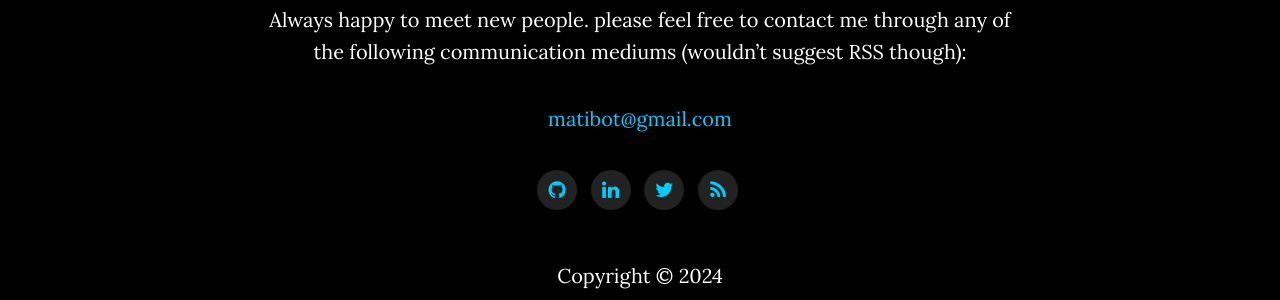
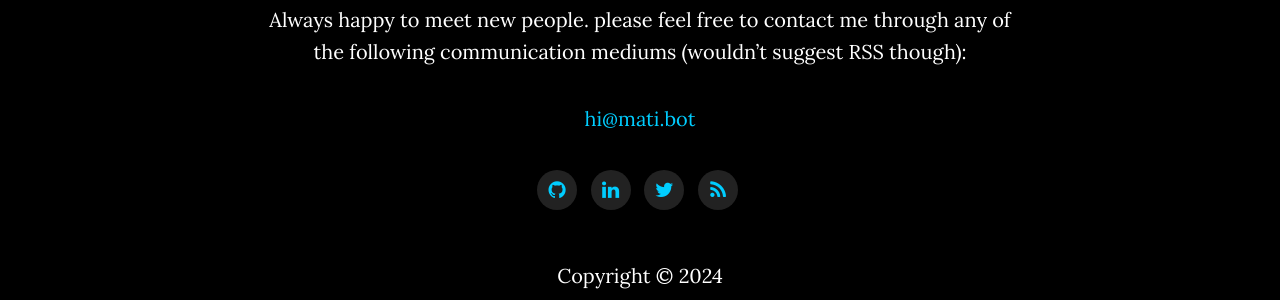
Before and after one commit to MatiBot/MatiBot.github.io, a Jekyll site: the page built from index.html, in a window 1280 px wide and 900 px high, scrolled down 6229 px. Shown: the part 366-666 px from the top of the window. Built offline with Jekyll 4.4.1, drawn with Linux system fonts in a browser that asks for light colours; comment, search, counter and statistics services are not loaded.

Commit message:
Update contact.html

```diff
--- a/contact.html
+++ b/contact.html
@@ -2,7 +2,7 @@
 layout: null
 section-type: contact
 title: Contact
-email: matibot@gmail.com
+email: hi@mati.bot
 
 ---
 ## Contact
```
